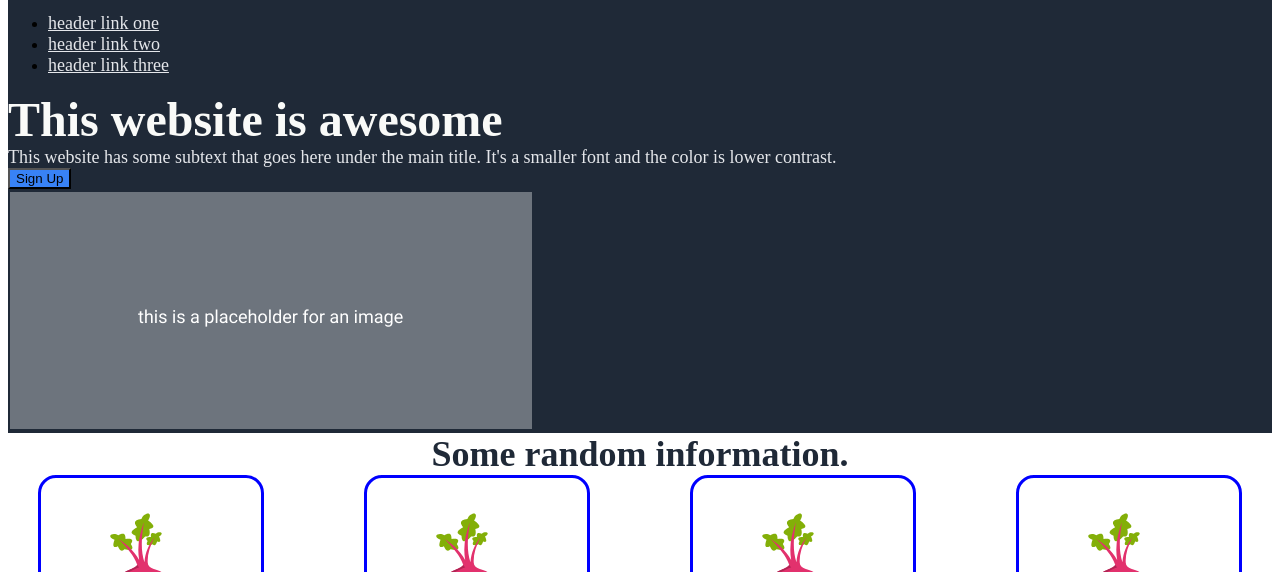
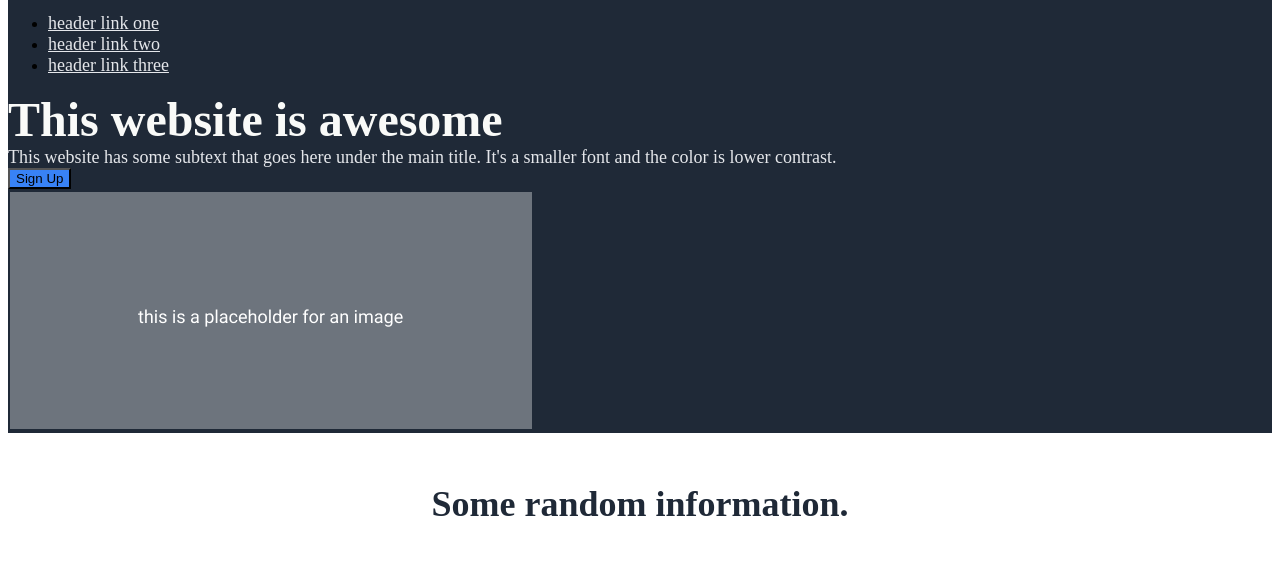
Before and after one commit to Trithereon/Odin-Project-Landing-Page, a plain HTML site: page index.html in a window 1280 px wide. Shown: the part 170-742 px from the top of the page. Drawn offline with Linux system fonts and the light colour scheme.

Commit message:
Add margins to 'information' section2

```diff
--- a/styles.css
+++ b/styles.css
@@ -24,14 +24,6 @@ body {
 
 button, .call-to-action {
     background-color:#3882F6;
-}
-
-.section2.title {
-    font-size:36px;
-    font-weight:900;
-    color:#1F2937;
-    display:flex;
-    justify-content:center;
 }
 
 .section3 {
@@ -63,6 +55,16 @@ button, .call-to-action {
 }
 .section2 {
     display:flex;
-    justify-content:space-around;
+    justify-content:center;
     gap:40px;
+    margin-bottom:50px;
 }
+
+.section2.title {
+    font-size:36px;
+    font-weight:900;
+    color:#1F2937;
+    display:flex;
+    justify-content:center;
+    margin:50px;
+}
```
